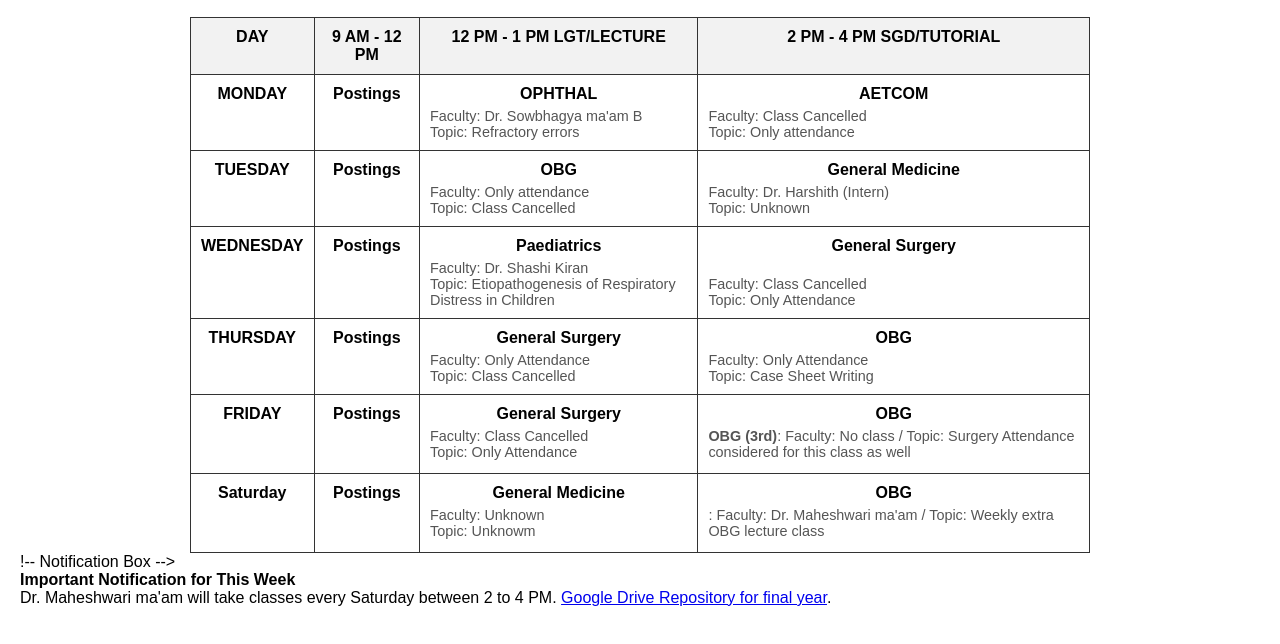
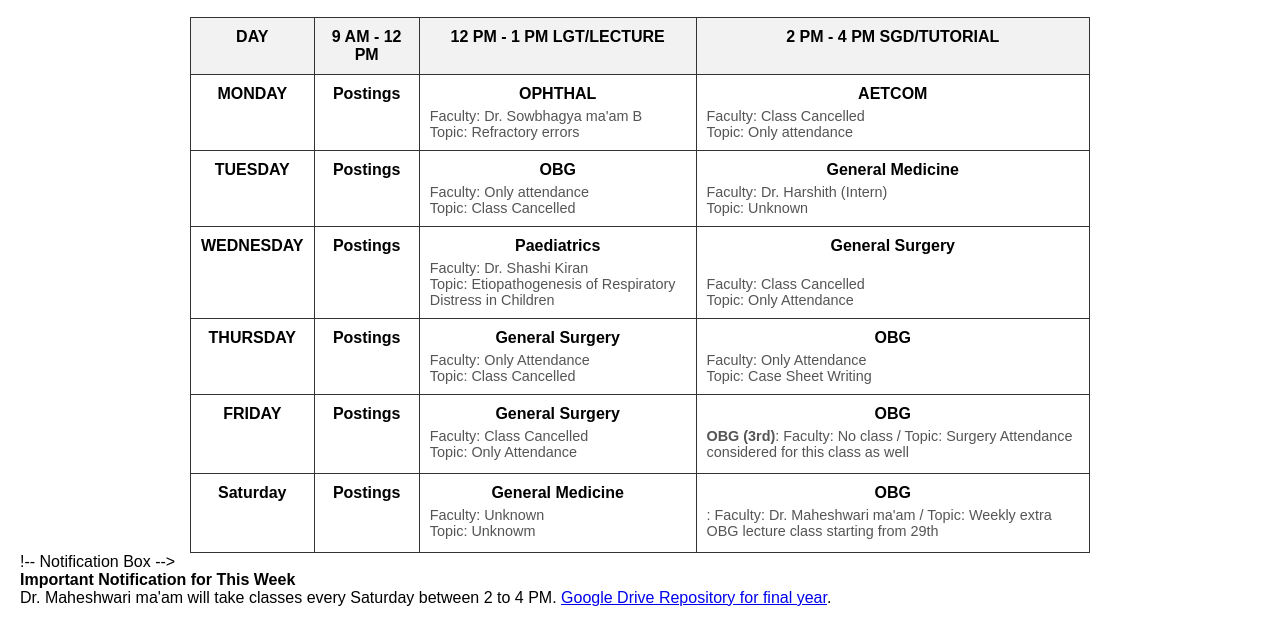
Before and after one commit to pandeypiyush02/Nirvana, a plain HTML site: page index.html in a window 1280 px wide. Shown: the part 110-754 px from the top of the page. Drawn offline with Linux system fonts and the light colour scheme.

Commit message:
Update index.html

```diff
--- a/index.html
+++ b/index.html
@@ -212,7 +212,7 @@
           OBG </strong>
           <div class="details">
             <ul class="week-list">
-              <li><strong></strong>: Faculty: Dr. Maheshwari ma'am / Topic: Weekly extra OBG lecture class </li>
+              <li><strong></strong>: Faculty: Dr. Maheshwari ma'am / Topic: Weekly extra OBG lecture class starting from 29th </li>
             </ul>
           </div>
         </td>
```
